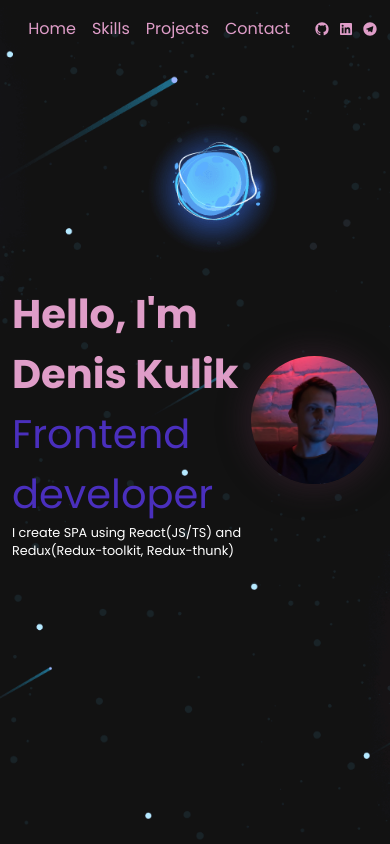
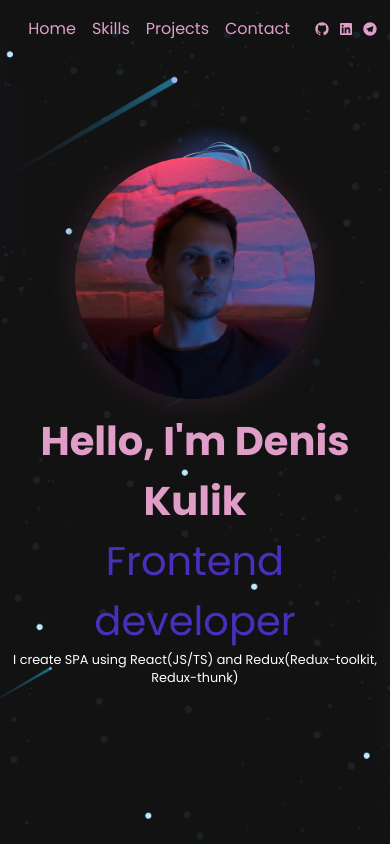
Before and after one commit to DenisKulik/frontend-developer-portfolio, a React (Vite) app: page / in a window 390 px wide. Shown: the top 844 px of the page. Built offline with nearby package versions, Linux system fonts and the light colour scheme.

Commit message:
add media-queries for Home section for medium breakpoint

```diff
--- a/src/layout/Home/HomeStyles.ts
+++ b/src/layout/Home/HomeStyles.ts
@@ -7,7 +7,7 @@ export const HomeWrapper = styled.section`
   justify-content: center;
   align-items: center;
   position: relative;
-  padding: 5rem 0;
+  padding: 15rem 0;
   background: url(${banner}) center center no-repeat;
   background-size: cover;
 `;
@@ -16,12 +16,20 @@ export const HomeInner = styled.div`
   display: flex;
   justify-content: space-between;
   align-items: center;
-  gap: 0.5rem;
-  position: relative;
+  gap: 1rem;
+
+  @media ${props => props.theme.media.medium} {
+    justify-content: center;
+    flex-wrap: wrap;
+  }
 `;
 
 export const AboutMe = styled.div`
   flex: 1 1 65%;
+
+  @media ${props => props.theme.media.medium} {
+    text-align: center;
+  }
 `;
 
 export const Title = styled.h1`
@@ -40,6 +48,12 @@ export const Description = styled.p`
 
 export const PhotoWrapper = styled.div`
   flex: 1 1 35%;
+
+  @media ${props => props.theme.media.medium} {
+    max-width: 30rem;
+    flex-basis: 100%;
+    order: -1;
+  }
 `;
 
 export const MyPhoto = styled.img`
```
